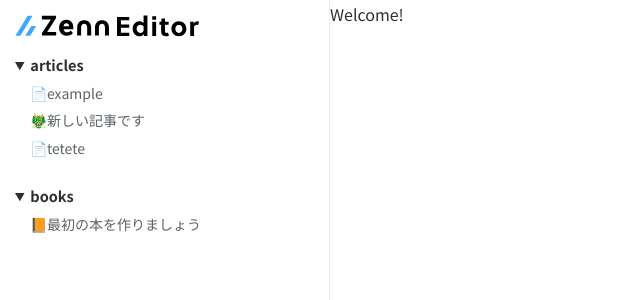
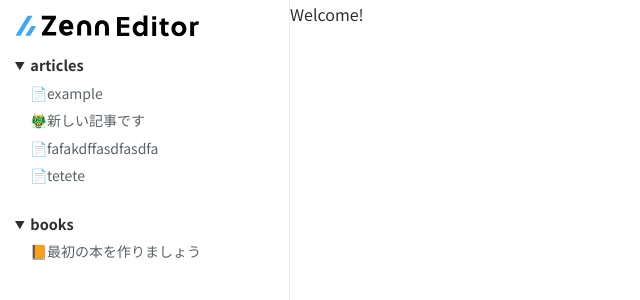
Before and after one commit to zenn-dev/zenn-editor, a Next.js app in the folder packages/zenn-editor-preview/: page / in a window 1280 px wide. Shown: the top 300 px of the page, without its empty margins (0-640 px from the left). Built offline with nearby package versions, Linux system fonts and the light colour scheme.

Commit message:
fix: sidebar layout

```diff
--- a/packages/zenn-editor-preview/components/ContentBody.tsx
+++ b/packages/zenn-editor-preview/components/ContentBody.tsx
@@ -6,7 +6,9 @@
       <div
         className="znc"
         style={{ margin: `40px 0` }}
-        dangerouslySetInnerHTML={{ __html: content }}
+        dangerouslySetInnerHTML={{
+          __html: content || "✍️本文を入力してください",
+        }}
       />
     </ContentWrapper>
   );
--- a/packages/zenn-editor-preview/styles/components/_main-container.scss
+++ b/packages/zenn-editor-preview/styles/components/_main-container.scss
@@ -1,14 +1,16 @@
 .main-container {
+  display: flex;
 }
 
 .main-sidebar {
-  position: fixed;
-  width: 330px;
+  position: sticky;
+  top: 0;
+  width: 290px;
   height: 100vh;
   overflow-y: auto;
   border-right: solid 1px $c-gray-border-lighter;
 }
 .main-content {
-  padding-left: 330px;
-  min-width: 700px;
+  min-width: 375px;
+  flex: 1;
 }
--- a/packages/zenn-editor-preview/styles/components/_sidebar.scss
+++ b/packages/zenn-editor-preview/styles/components/_sidebar.scss
@@ -41,5 +41,6 @@
     color: $c-primary;
     background: $c-blue-bg;
     cursor: default;
+    border-radius: 3px;
   }
 }
```
Also changed, not shown: packages/zenn-editor-preview/articles/fafakdffasdfasdfa.md (added).
